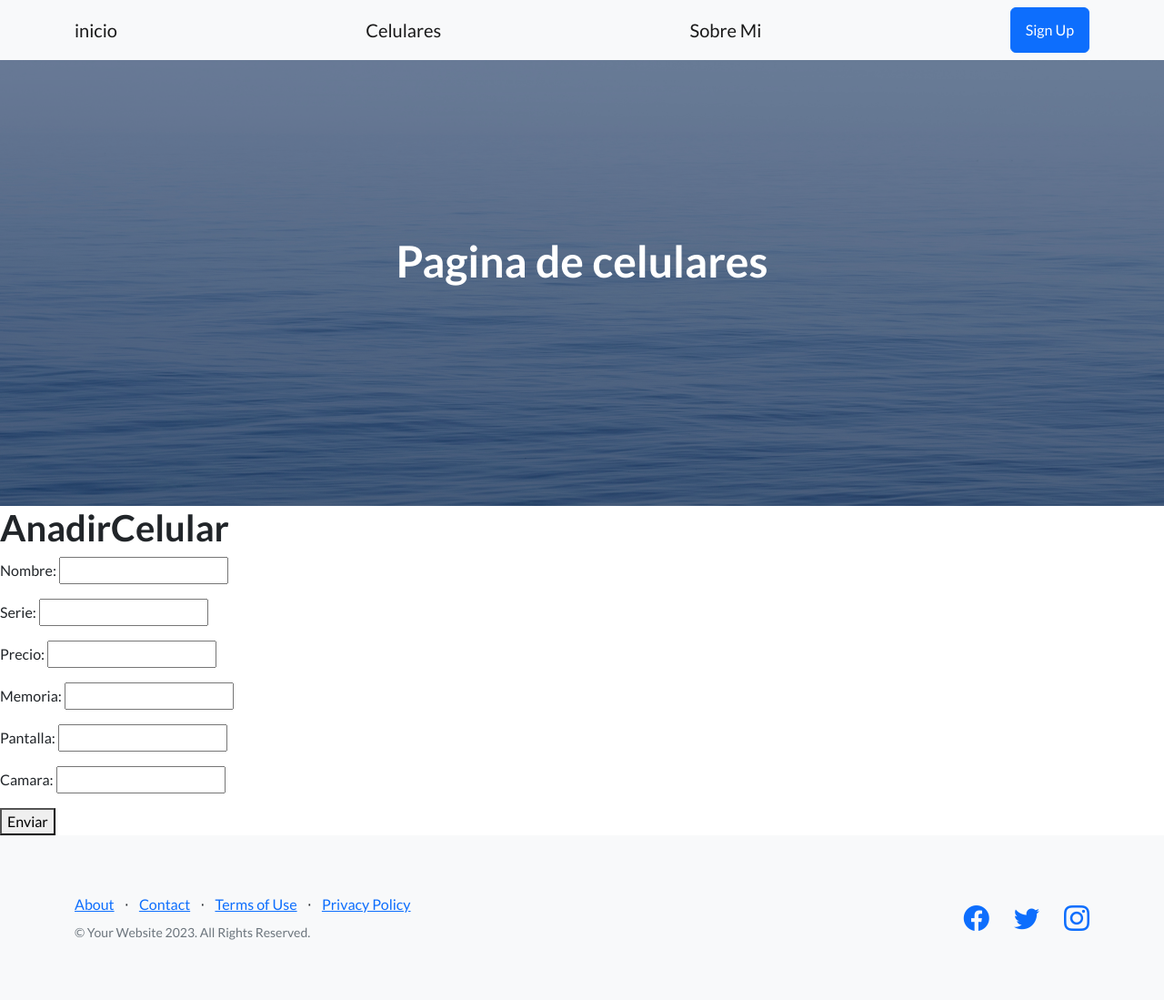
After one commit to LuMancii/tercera-entrega, a Django app: page /App/anadircelular/ in a window 1280 px wide. The commit adds this page. Shown: the whole page at 91% size. Run offline with Django 4.2, Linux system fonts and the light colour scheme; some libraries are stand-ins or nearby versions.

Commit message:
se agregaron nuevos templates, se modifico el template padre, se creo el archivo de formularios y tambien las funciones de los formularios, se modificaron los models y las urls

```diff
--- /dev/null
+++ b/terceraentrega_mancini/App/forms.py
@@ -0,0 +1,11 @@
+from django import forms
+
+
+class Formulario(forms.Form):
+
+    nombre = forms.CharField(required= True)
+    serie = forms.CharField(required= True)
+    precio = forms.DecimalField(required= True)
+    memoria = forms.CharField(required= True)
+    pantalla = forms.DecimalField(required= True)
+    camara = forms.DecimalField(required= True)
--- a/terceraentrega_mancini/App/models.py
+++ b/terceraentrega_mancini/App/models.py
@@ -18,8 +18,7 @@ class Celular(models.Model):
     memoria = models.CharField(max_length=20)
     pantalla = models.DecimalField(max_digits=2, decimal_places=1)
     camara = models.DecimalField(max_digits=3, decimal_places=1)
-    descripcion = models.TextField(null=True, blank=True)
-    fechaPublicacion = models.DateTimeField(auto_now_add=True)
+
 
 
 
--- /dev/null
+++ b/terceraentrega_mancini/App/templates/anadircelular.html
@@ -0,0 +1,17 @@
+{% extends 'padre.html' %}
+
+
+{% block ContenidoQueCambia %}
+    <h1>AnadirCelular</h1>
+
+    <form action="{% url 'Anadir' %}" method="POST"> {% csrf_token %}
+
+
+        {{miFormulario.as_p}}
+
+
+        <button type="submit">Enviar</button>
+
+    </form>
+
+{% endblock ContenidoQueCambia %}
--- a/terceraentrega_mancini/App/templates/padre.html
+++ b/terceraentrega_mancini/App/templates/padre.html
@@ -26,7 +26,7 @@
                     <div class="col-xl-6">
                         <div class="text-center text-white">
                             <!-- Page heading-->
-                            <h1 class="mb-5">asdasdasdasd</h1>
+                            <h1 class="mb-5">Pagina de celulares</h1>
                             <!-- Signup form-->
                             <!-- * * * * * * * * * * * * * * *-->
                             <!-- * * SB Forms Contact Form * *-->
--- a/terceraentrega_mancini/App/urls.py
+++ b/terceraentrega_mancini/App/urls.py
@@ -5,6 +5,8 @@ from .views import *
 urlpatterns = [
     path('celulares/', celulares, name='Celulares'),
     path('sobre-mi/', sobremi, name='Sobremi'),
+    path('anadircelular/', anadircelular , name = 'Anadir'),
     path('', inicio , name = 'Inicio'),
-    path('añadircelular/', añadircelular , name = 'AñadirCelular'),
+    path('busqueda-celular/', busqueda_celular , name = 'BusquedaCelular'),
+    path('buscar/', buscar , name = 'Buscar'),
 ]
--- a/terceraentrega_mancini/App/views.py
+++ b/terceraentrega_mancini/App/views.py
@@ -1,5 +1,8 @@
 from django.shortcuts import render
 from django.http import HttpResponse
+from .models import Celular
+from .forms import *
+
 
 def inicio(req):
 
@@ -11,6 +14,44 @@ def celulares(req):
 def sobremi(req):
     return render(req, 'sobremi.html')
 
-def añadircelular(request):
+def anadircelular(request):
 
-    return render(request, 'añadircelular.html')
+    if request.method == 'POST':
+
+        miFormulario = Formulario(request.POST)
+
+        print(miFormulario)
+
+        if miFormulario.is_valid:
+
+            informacion = miFormulario.cleaned_data
+
+            celular =  Celular(nombre = informacion['nombre'],
+                               serie = informacion['serie'],
+                               precio = informacion['precio'],
+                               memoria = informacion['memoria'],
+                               pantalla = informacion['pantalla'],
+                               camara = informacion['camara'] )
+
+            celular.save()
+
+            return render(request, "inicio.html")
+
+    else:
+            miFormulario = Formulario()
+
+    return render(request,"anadircelular.html", {'miFormulario': miFormulario})
+
+def busqueda_celular(req):
+
+    return render(req, 'busquedacelular.html')
+
+def buscar(req):
+
+    if req.GET['nombre']:
+        nombre = req.GET['nombre']
+        series = Celular.objects.filter(nombre=nombre)
+        if series:
+            return render(req,"resultadoBusqueda.html", {'serie': series})
+    else:
+        return HttpResponse('no se escribio ningun nombre de celular')
```
Also changed, not shown: terceraentrega_mancini/App/templates/añadircelular.html (deleted, +0 -18 lines), terceraentrega_mancini/App/templates/busquedacelular.html (added, +15 -0 lines), terceraentrega_mancini/App/templates/resultadoBusqueda.html (added, +11 -0 lines), terceraentrega_mancini/App/migrations/0001_initial.py (added), terceraentrega_mancini/App/migrations/0002_remove_celular_descripcion_and_more.py (added), terceraentrega_mancini/db.sqlite3, 1 other file.
